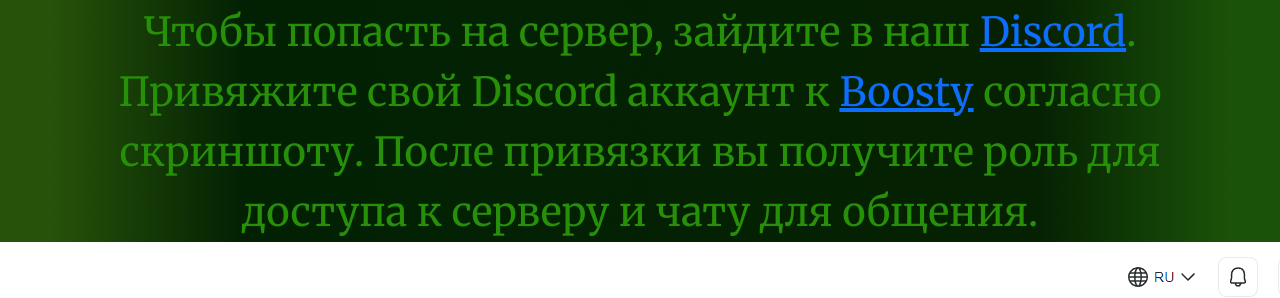
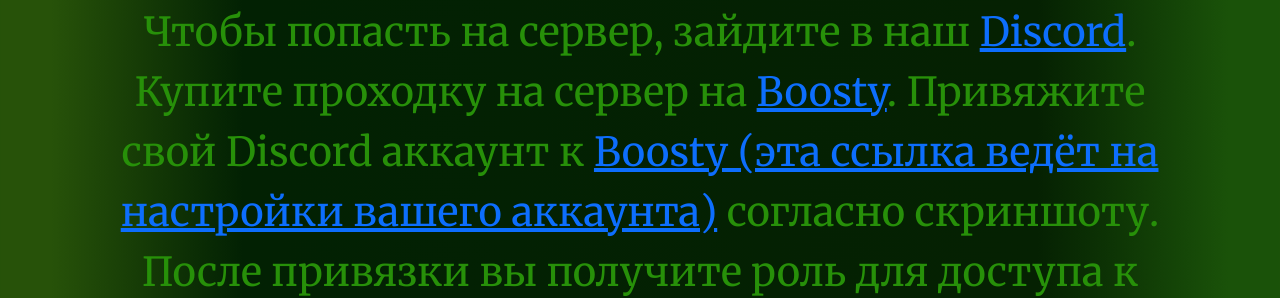
Before and after one commit to DenisMasterHerobrine/denismasterherobrine.github.io, a plain HTML site: page tow/index.html in a window 1280 px wide. Shown: the part 1400-1698 px from the top of the page. Drawn offline with nearby package versions, Linux system fonts and the light colour scheme.

Commit message:
Added more into to the TOW server.

```diff
--- a/tow/index.html
+++ b/tow/index.html
@@ -33,7 +33,7 @@
                                 Исказились миры, исказилось пространство... Да так, что именно Вы решили узнать, какие секреты скрывают неизведанные земли новой планеты, которую вот-вот открыли.<br>
                                 Попробуйте начать жизнь заново, открыть новые горизонты! Сможете ли проявить смелость и отвагу и попробовать вернуться домой?<br><br>
 
-                                Чтобы попасть на сервер, зайдите в наш <a href="https://bit.ly/jldiscord">Discord</a>. Привяжите свой Discord аккаунт к <a href="https://boosty.to/app/settings/external-apps">Boosty</a> согласно скриншоту. После привязки вы получите роль для доступа к серверу и чату для общения.
+                                Чтобы попасть на сервер, зайдите в наш <a href="https://bit.ly/jldiscord">Discord</a>. Купите проходку на сервер на <a href="https://boosty.to/jacklooney">Boosty</a>. Привяжите свой Discord аккаунт к <a href="https://boosty.to/app/settings/external-apps">Boosty (эта ссылка ведёт на настройки вашего аккаунта)</a> согласно скриншоту. После привязки вы получите роль для доступа к серверу и чату для общения. В Discord канале #другие-миры-чат - пропишите команду "np!register <ваш лицензионный ник>" для добавления вас в вайтлист.
 
                                 <img align="middle" src=".\assets\connect.png" alt="Boosty" class="image" style="margin-left: -25%"><br>
 
```
